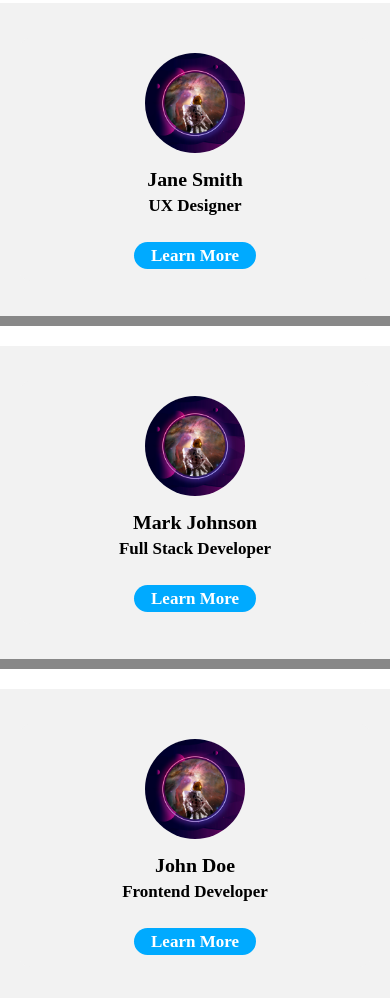
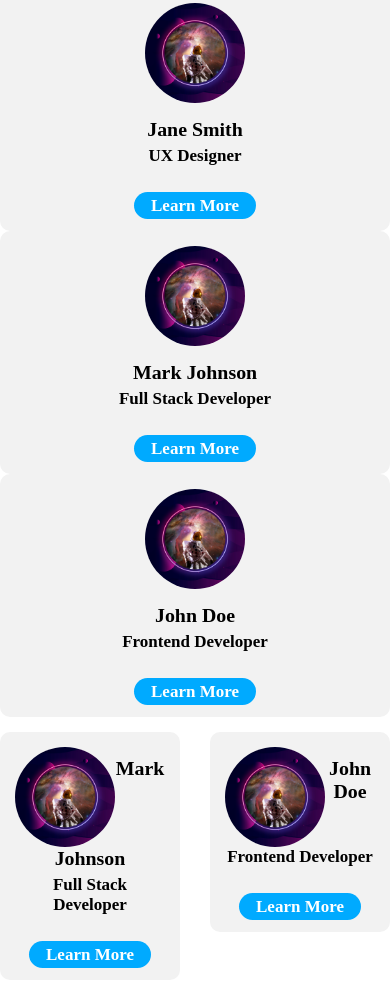
Before and after one commit to DHIMANvivek/Float, a plain HTML site: page index.html in a window 390 px wide. Shown: the part 1156-2154 px from the top of the page. Drawn offline with Linux system fonts and the light colour scheme.

Commit message:
float updated

```diff
--- a/style.css
+++ b/style.css
@@ -266,25 +266,24 @@ width: 100px;
 }
 
   .profile-card {
-    float: left;
+  float: left;
+  width: 100%;
+  padding-inline: 15px;
+    /* float: left;
     margin: 15px auto;
     width: 100%;
     box-shadow: 5px 10px #888888;
     background-color: #F2F2F2;
     border-radius: 10px;
     padding: 35px;
-    text-align: center;
+    text-align: center; */
 }
 
 .profile-card-box {
     float: left;
-    width: 100%;
-    margin: 15px auto;
-    box-shadow: 5px 10px #888888;
-    background-color: #F2F2F2;
-    border-radius: 10px;
-    padding: 35px;
-    text-align: center;
+  width: 50%;
+  padding-inline: 15px;
+  padding: 15px;
 }
 
 
```
